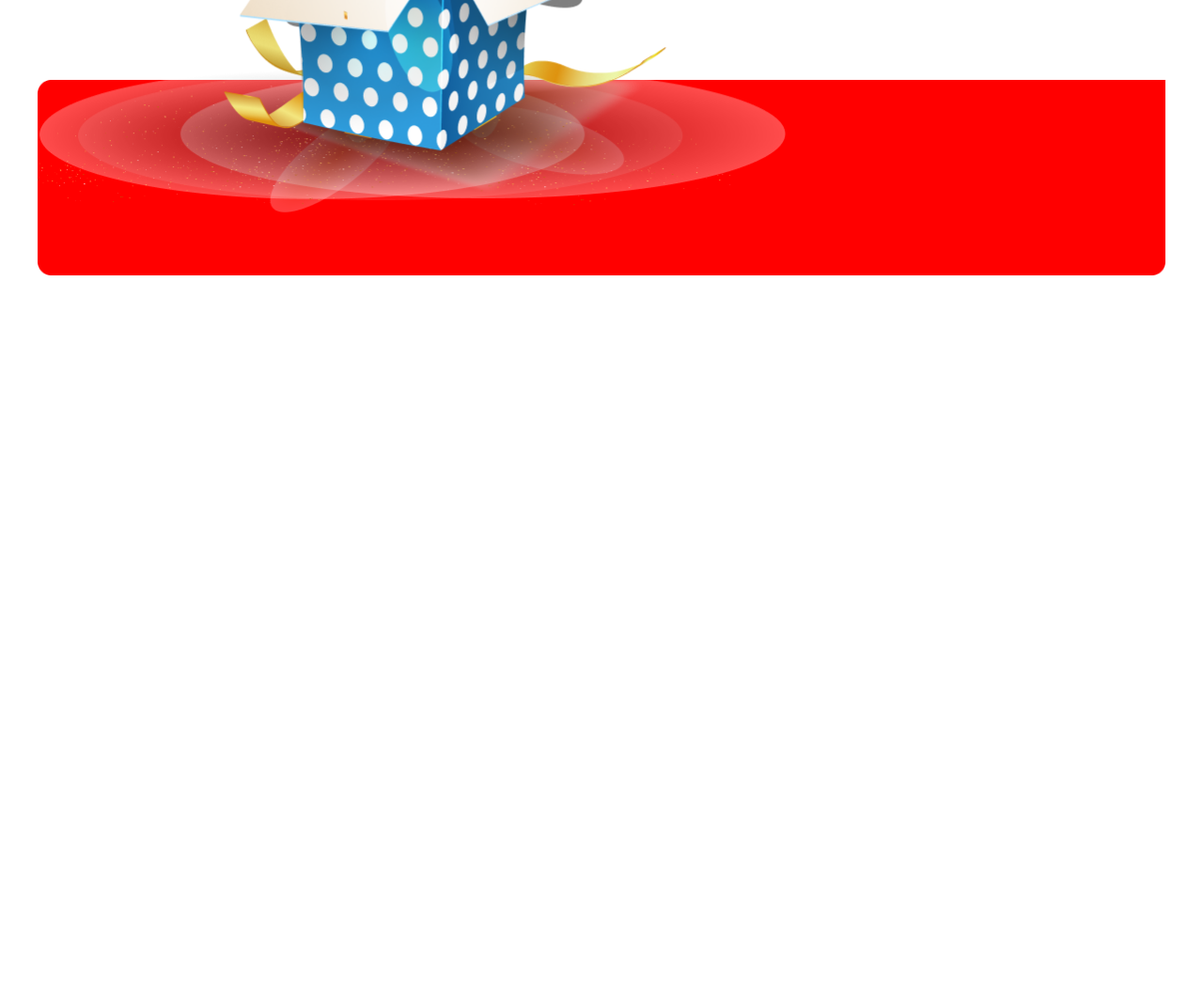
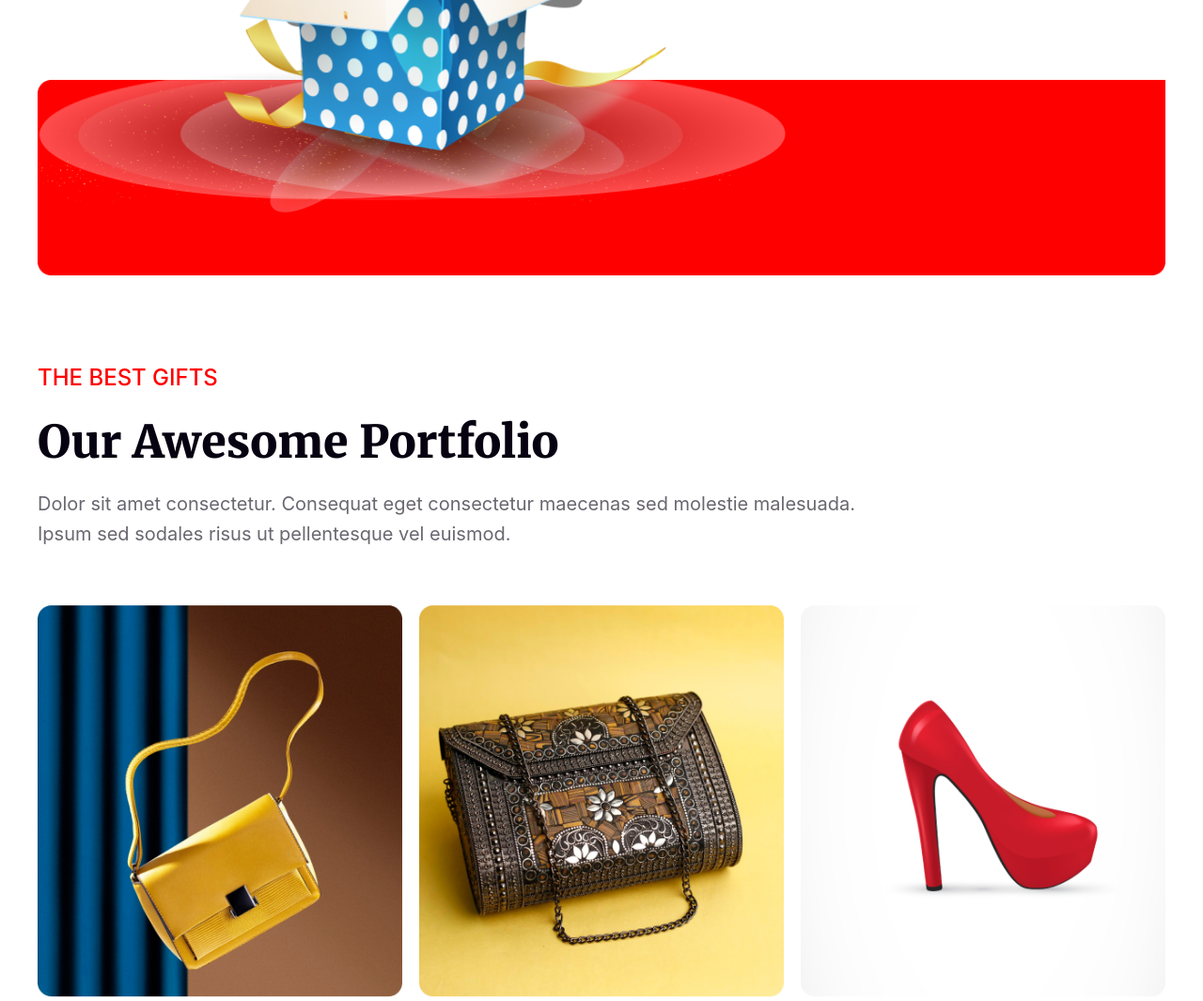
Before and after one commit to nadiaislam00/new-year-offer, a plain HTML site: page index.html in a window 1280 px wide. Shown: the part 4198-5263 px from the top of the page at 94% size. Before the commit the page ends 4498 px from the top, so only its background shows below. Drawn offline with Linux system fonts and the light colour scheme.

Commit message:
portfolio added

```diff
--- a/index.html
+++ b/index.html
@@ -96,6 +96,37 @@
 
 </div>
 </section>
+
+<section class="portfolio-container">
+    <div class="portfolio content">
+        <p class="portfolio-p1">THE BEST GIFTS</p>
+        <h2 class="portfolio-h2">Our Awesome Portfolio</h2>
+        <p class="portfolio-p2">Dolor sit amet consectetur. Consequat eget consectetur maecenas sed molestie malesuada. <br> Ipsum sed sodales risus ut pellentesque vel euismod. </p>
+    </div>
+<div class="portfolio">
+    <div class="collage">
+       <div class="image1">
+        <img src="images/Rectangle 3.png" alt="">
+       </div>
+       <div class="image1">
+        <img src="images/Rectangle 4.png" alt="">
+       </div>
+       <div class="image1">
+        <img src="images/Rectangle 5.png" alt="">
+       </div>
+       <div class="image1">
+        <img src="images/Rectangle 6.png" alt="">
+       </div>
+       <div class="image1">
+        <img src="images/Rectangle 7.png" alt="">
+       </div>
+       <div class="image1">
+        <img src="images/Rectangle 8.png" alt="">
+       </div>
+
+    </div>
+</div>
+</section>
     </main>
     <footer></footer>
 </body>
--- a/style.css
+++ b/style.css
@@ -384,12 +384,62 @@ z-index: 1;
 display: flex;
 justify-content: space-between;
 }
-.girl-container{
-
-}
 .girl-container img{
     width: 330px;
     height:330px;
     position: absolute;
 
 }
+.portfolio-container{
+max-width: 1200px;
+height: 1163px;
+margin: 0 auto;
+margin-top: 95px;
+}
+.collage{
+    display: grid;
+    grid-template-columns: repeat(3,1fr);
+    gap: 18px;
+
+}
+
+.collage .image1 img{
+width: 100%;
+height: 100%;
+
+}
+
+.portfolio-p1{
+    width: 192px;
+    height: 29px;
+    color: rgb(255, 0, 0);
+font-family: Inter;
+font-size: 24px;
+font-weight: 500;
+line-height: 29px;
+letter-spacing: 0%;
+text-align: left;
+}
+.portfolio-h2{
+    color: rgb(7, 2, 17);
+    font-family: Merriweather;
+    font-size: 48px;
+    font-weight: 900;
+    line-height: 60px;
+    letter-spacing: 0%;
+    text-align: left;
+    text-transform: capitalize;
+margin-top: 1px;
+margin-bottom: 5px;
+
+}
+.portfolio-p2{
+    color: rgba(7, 2, 17, 0.6);
+    font-family: Inter;
+    font-size: 20px;
+    font-weight: 400;
+    line-height: 32px;
+    letter-spacing: 0%;
+    text-align: left;
+    margin-bottom: 60px;
+}
```
